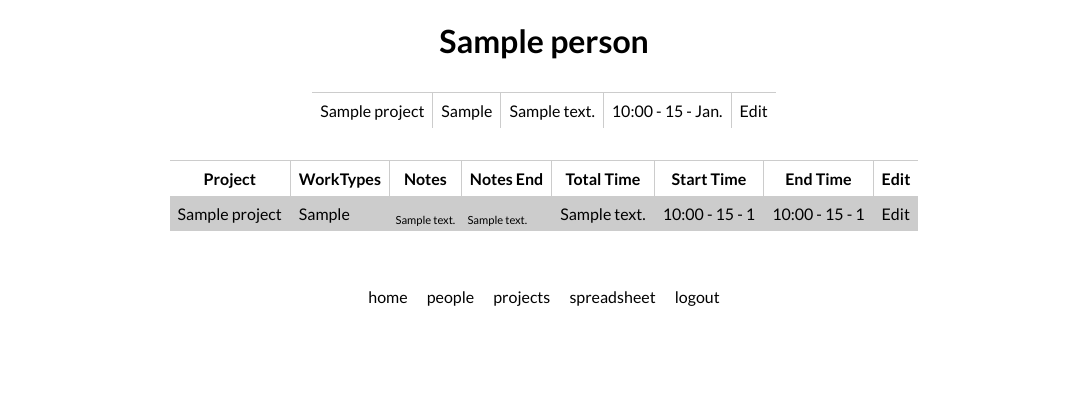
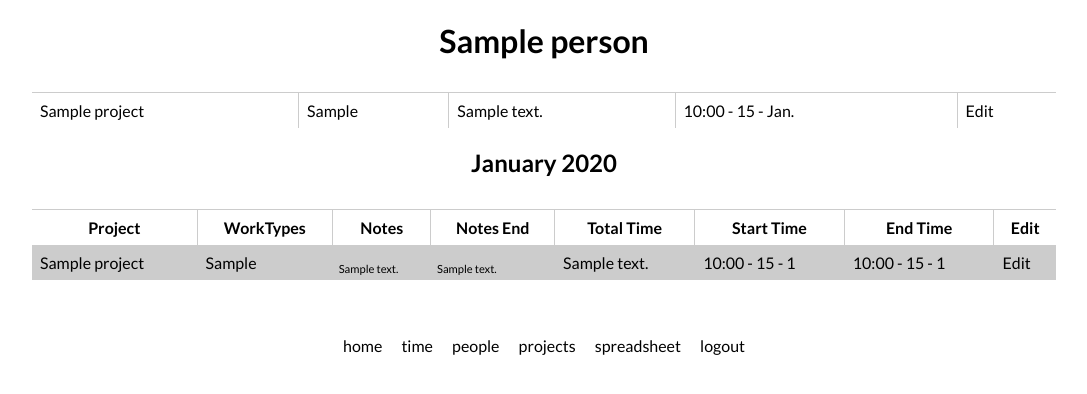
Before and after one commit to alsocollective/beater-rime, a Django app: template application/timetrack/templates/person.html in a window 1280 px wide. Shown: the top 394 px of the page, without its empty margins (96-1183 px from the left). Run offline with Django 3.2, Linux system fonts and the light colour scheme; the template is opened without the code that fills it: most values are stand-ins (such as "Sample title", 1, 10 or a date in 2020); some libraries are stand-ins or nearby versions.

Commit message:
broke down the time into months

```diff
--- a/application/static/css/style.css
+++ b/application/static/css/style.css
@@ -28,7 +28,7 @@ select, button, .formated input, textarea {
 table {
   margin: 0 auto;
   margin-top: 2em;
-  max-width: 80%;
+  width: 80%;
   text-align: left; }
   table .notes {
     text-align: left;
--- a/application/static/scss/style.scss
+++ b/application/static/scss/style.scss
@@ -31,7 +31,7 @@ select,button,.formated input,textarea{
 table{
 	margin: 0 auto;
 	margin-top: 2em;
-	max-width: 80%;
+	width: 80%;
 
 	.notes{
 		text-align: left;
--- a/application/timetrack/templates/footer.html
+++ b/application/timetrack/templates/footer.html
@@ -1,3 +1,3 @@
 <div class="footer">
-	<a href="/">home</a> <a href="/people">people</a> <a href="/project">projects</a> <a href="{{spreadsheet}}">spreadsheet</a> <a href="/logout/?login=/">logout</a>
+	<a href="/">home</a> <a href="/time">time</a> <a href="/people">people</a> <a href="/project">projects</a> <a href="{{spreadsheet}}">spreadsheet</a> <a href="/logout/?login=/">logout</a>
 </div>
--- a/application/timetrack/templates/person.html
+++ b/application/timetrack/templates/person.html
@@ -19,20 +19,27 @@
 {% endif %}
 
 
+	{% for session in worksessions %}
+		{% ifchanged session.startTime|date:"n" %}
+			{% if forloop.first == False %}
+				</table>
+			{% endif %}
+
+			<h2>{{session.startTime|date:"F Y"}}</h2>
 			<table>
 			<tr>
 				<th>Project</th>
 				<th>WorkTypes</th>
 				<th>Notes</th>
 				<th>Notes End</th>
-		<th>Total Time</th>
+				<th class="totalTime">Total Time</th>
 				<th>Start Time</th>
 				<th>End Time</th>
 				<th>Edit</th>
 			</tr>
-	{% for session in worksessions %}
+		{% endifchanged %}
 		<tr>
-			<td>{{session.project}}</td>
+			<td><a href="/project/?id={{session.project.pk}}">{{session.project}}</a></td>
 			<td>{% if session.workTypes %}{{session.workTypes}}{% endif %}</td>
 			<td class="notes">{{session.notes}}</td>
 			<td class="notes">{% if session.exiting_notes %}{{session.exiting_notes}}{% endif %}</td>
```
Also changed, not shown: application/timetrack/templates/project.html (+9 -2 lines), application/static/css/style.min.css. Lines whose indentation alone changed are shown as unchanged.
